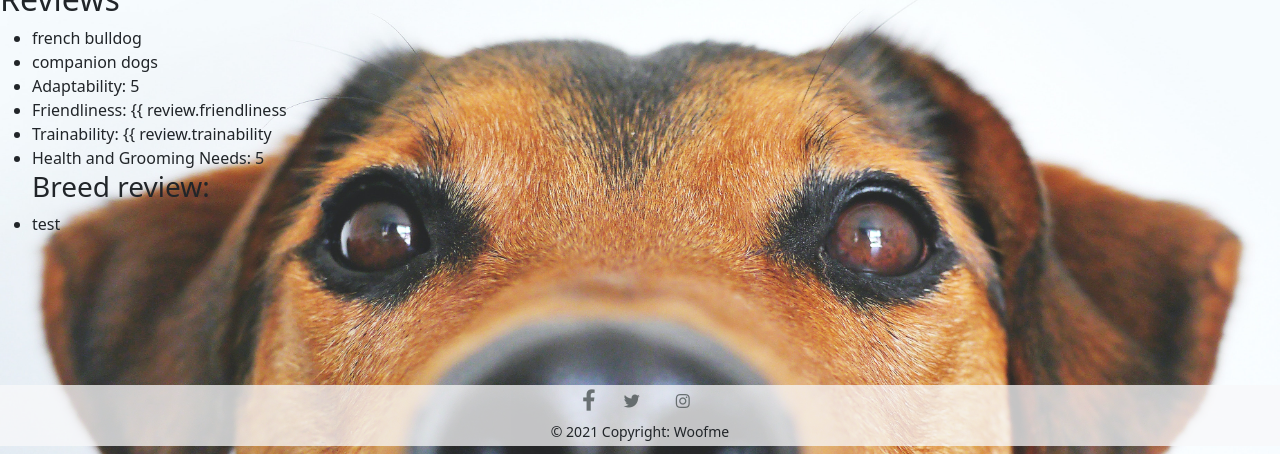
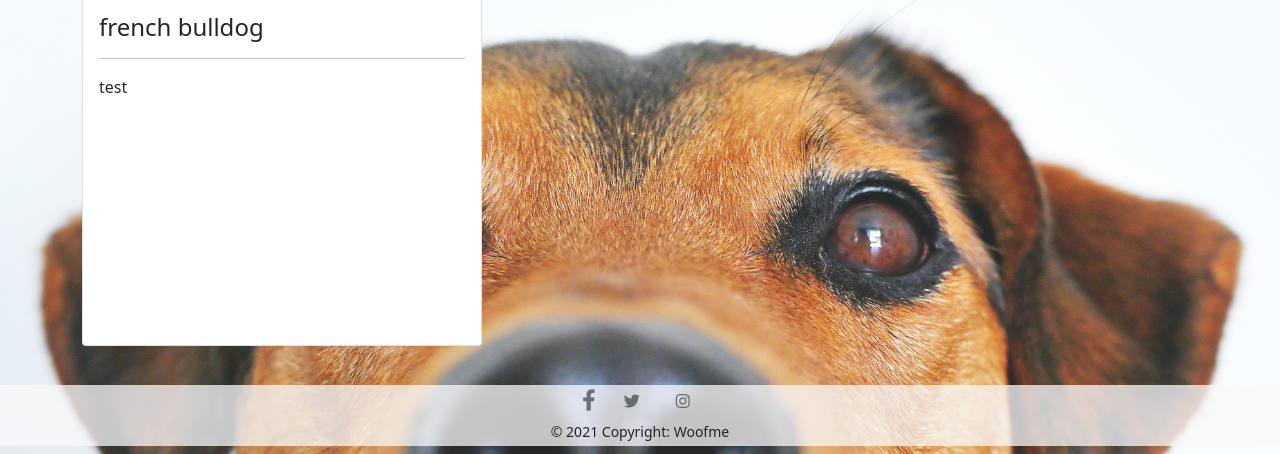
Before and after one commit to nikkibudeanu/woofme, a Django app: page /review_list/ in a window 1280 px wide. Shown: the part 354-808 px from the top of the page. Run offline with Django 3.2, Linux system fonts and the light colour scheme; data comes from the database, SQL or seed files in the repository; both versions use the stored data as it was after the commit; some libraries are stand-ins or nearby versions.

Commit message:
refactor reviews list page

```diff
--- a/templates/home.html
+++ b/templates/home.html
@@ -26,8 +26,8 @@
             <h2> Breed name: {{ review.breed }}
             </h2>
             <h3> Adaptability: {{ review.adaptability }} </h3>
-            <h3> Friendliness: {{ review.friendliness </h3>
-            <h3> Trainability: {{ review.trainability </h3>
+            <h3> Friendliness: {{ review.friendliness }} </h3>
+            <h3> Trainability: {{ review.trainability }}</h3>
             <h3> Health and Grooming Needs: {{ review.health_and_grooming_needs }} </h3>
             <h4> Breed review: <br /></h4>
             <p> {{ review.review }} </p>
--- a/woofme_app/models.py
+++ b/woofme_app/models.py
@@ -90,7 +90,7 @@ class BreedReview(models.Model):
     # rating = models.IntegerField(choices=RATING_CHOICES)
 
     def __str__(self):
-        return self.breed + '|' + str(self.user_name)
+        return str(self.breed) + '|' + str(self.user_name)
 
     def get_absolute_url(self):
         return reverse('woofme', kwargs={'pk': self.pk})
--- a/woofme_app/templates/review_list.html
+++ b/woofme_app/templates/review_list.html
@@ -3,20 +3,37 @@
 
 
 {% block content %}
-<h2>Reviews</h2>
-<ul>
+
+<section id="blog" class="py-3">
+
     {% for review in object_list %}
 
-    <li>{{ review.breed }}</li>
-    <li>{{ review.breed_group }}</li>
-        <li> Adaptability: {{ review.adaptability }} </li>
-        <li> Friendliness: {{ review.friendliness </li>
-        <li> Trainability: {{ review.trainability </li>
-        <li> Health and Grooming Needs: {{ review.health_and_grooming_needs }} </li>
-        <h3>Breed review: <br/></h3>
-        <li> {{ review.review }} </li>
+    <div class="container">
+        <div class="col-lg-3 col-md-6">
 
-        {% endfor %}
-    </ul>
+            <div class="card">
+                <img src="" class="img-fluid card-img-top" />
+                <div class="card-body">
+                    <h4 class="card-title">{{ review.breed }}</h4>
+                    <small class=""></small>
+                    <hr>
+                    <p class="card-text">
+                        {{ review.review }}
+                    </p>
+                </div>
+            </div>
+
+
+
+        </div>
+    </div>
+</section>
+
+
+{% endfor %}
+
+
+
+
 
 {% endblock content %}
```
Also changed, not shown: db.sqlite3.
